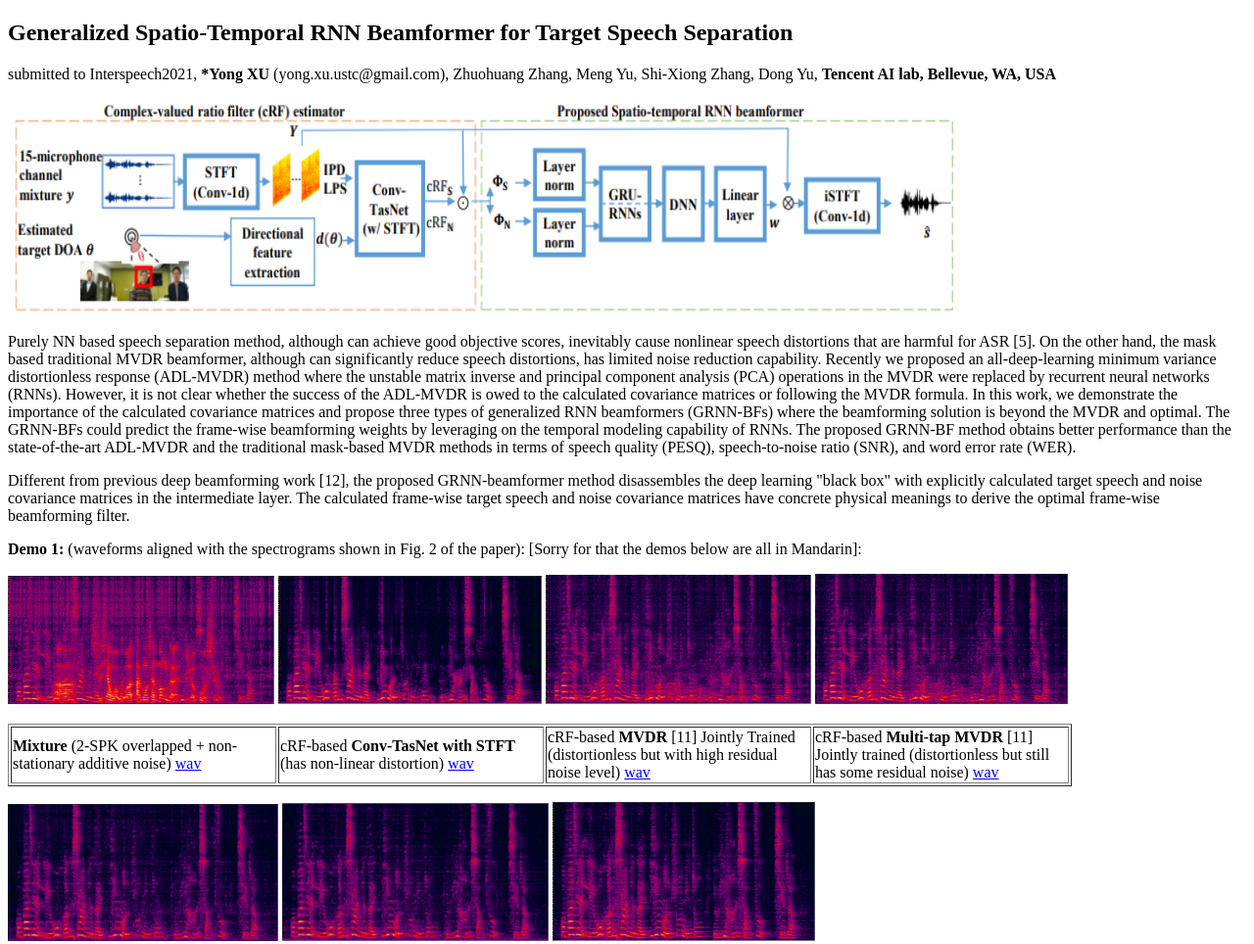
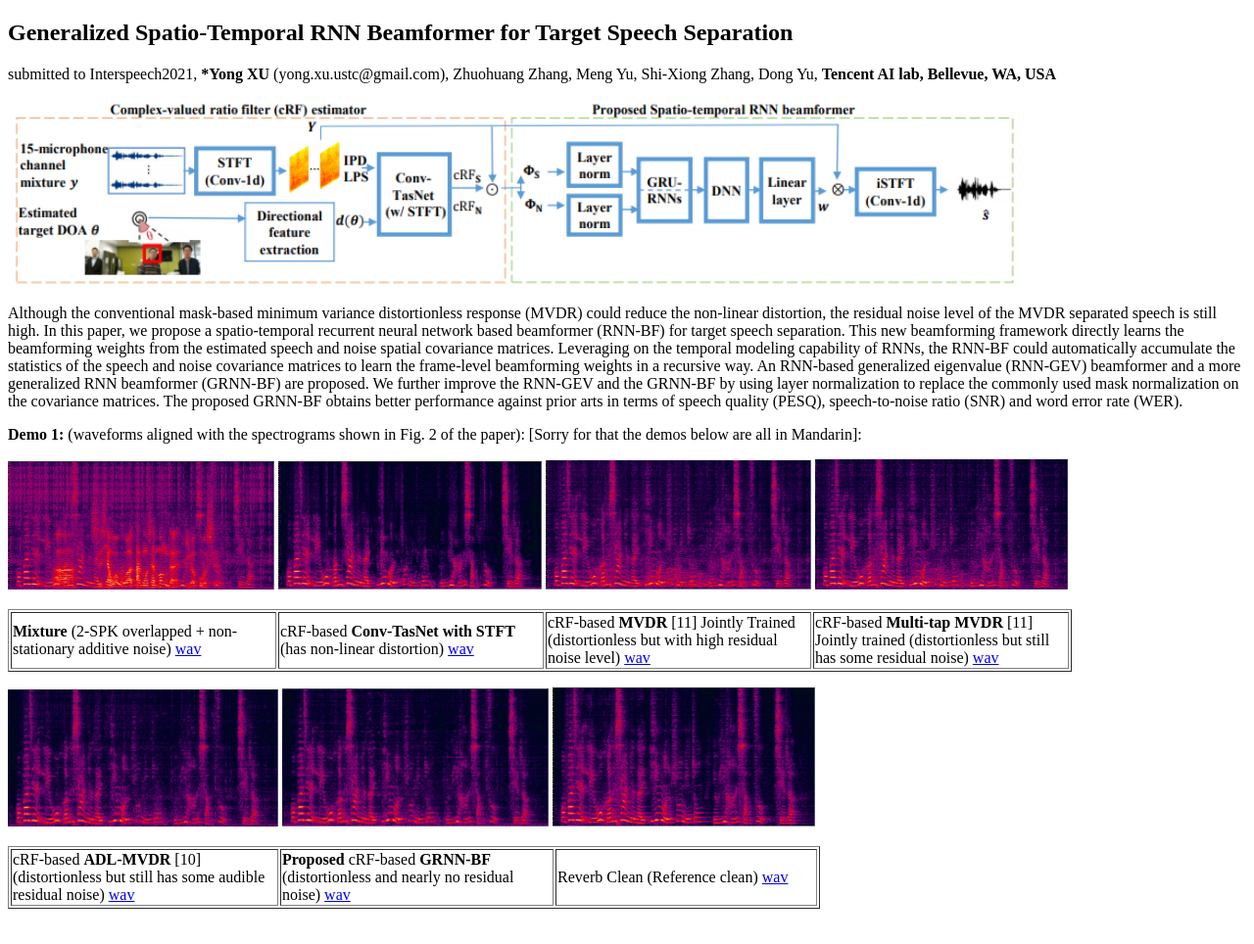
Before and after one commit to yongxuUSTC/grnnbf, a plain HTML site: page index.html in a window 1280 px wide. Shown: the top 964 px of the page at 98% size. Drawn offline with Linux system fonts and the light colour scheme.

Commit message:
Add files via upload

```diff
--- a/index.html
+++ b/index.html
@@ -8,9 +8,8 @@
 <body>
 <h2 id="neural-spatio-temporal-filtering-for-target-speech-separation">Generalized Spatio-Temporal RNN Beamformer for Target Speech Separation</h2>
 <p>submitted to Interspeech2021,   <strong>*Yong XU</strong> (yong.xu.ustc@gmail.com), Zhuohuang Zhang, Meng Yu, Shi-Xiong Zhang, Dong Yu, <strong>Tencent AI lab, Bellevue, WA, USA</strong></p>
-<p><img src="system_overview.png" width="971" height="223" /></p>
-<p>Purely NN based speech separation method, although can achieve good objective scores, inevitably cause nonlinear speech distortions that are harmful for ASR [5]. On the other hand, the mask based traditional MVDR beamformer, although can significantly reduce speech distortions, has limited noise reduction capability. Recently we proposed an all-deep-learning minimum variance distortionless response (ADL-MVDR) method where the unstable matrix inverse and principal component analysis (PCA) operations in the MVDR were replaced by recurrent neural networks (RNNs). However, it is not clear whether the success of the ADL-MVDR is owed to the calculated covariance matrices or following the MVDR formula. In this work, we demonstrate the importance of the calculated covariance matrices and propose three types of generalized RNN beamformers (GRNN-BFs) where the beamforming solution is beyond the MVDR and optimal. The GRNN-BFs could predict the frame-wise beamforming weights by leveraging on the temporal modeling capability of RNNs. The proposed GRNN-BF method obtains better performance than the state-of-the-art ADL-MVDR and the traditional mask-based MVDR methods in terms of speech quality (PESQ), speech-to-noise ratio (SNR), and word error rate (WER).</p>
-<p>Different from previous deep beamforming work [12], the proposed GRNN-beamformer method disassembles the deep learning &quot;black box&quot; with explicitly calculated target speech and noise covariance matrices in the intermediate layer. The calculated frame-wise target speech and noise covariance matrices have concrete physical meanings to derive the optimal frame-wise beamforming filter.</p>
+<p><img src="system_overview.png" width="1033" height="194" /></p>
+<p>Although the conventional mask-based minimum variance distortionless response (MVDR) could reduce the non-linear distortion, the residual noise level of the MVDR separated speech is still high. In this paper, we propose a spatio-temporal recurrent neural network based beamformer (RNN-BF) for target speech separation. This new beamforming framework directly learns the beamforming weights from the estimated speech and noise spatial covariance matrices. Leveraging on the temporal modeling capability of RNNs, the RNN-BF could automatically accumulate the statistics of the speech and noise covariance matrices to learn the frame-level beamforming weights in a recursive way. An RNN-based generalized eigenvalue (RNN-GEV) beamformer and a more generalized RNN beamformer (GRNN-BF) are proposed. We further improve the RNN-GEV and the GRNN-BF by using layer normalization to replace the commonly used mask normalization on the covariance matrices. The proposed GRNN-BF obtains better performance against prior arts in terms of speech quality (PESQ), speech-to-noise ratio (SNR) and word error rate (WER). </p>
 <p><strong>Demo 1:</strong> (waveforms aligned with the spectrograms shown in Fig. 2 of the paper): [Sorry for that the demos below are all in Mandarin]:</p>
 <p><img src="audio/mix.png" width="272" height="131" /> <img src="audio/cm.png" width="269" height="131" /> <img src="audio/cm_mvdr.png" width="271" height="132" /> <img src="audio/cm_multi-tab_mvdr.png" width="258" height="133" /></p>
 <table width="1086" height="37" border="1">
@@ -51,7 +50,7 @@
 <p><strong>Demo 3: Real-world far-field recording and testing:</strong></p>
 <p><img src="180degree-camera-and-15-element-mic-array.png" width="573" height="94" /></p>
 <p>15-element non-uniform linear microphone array and colocated 180 degree wide-angle camera for our real-world video and audio recording</p>
-<p>For the real-world videos, as the 180-degree wide-angle camera is colocated with the linear mic array, the rough DOA of the target speaker could be estimated according to the location of the target speaker in the whole camera view [1]. Face detection and face tracking are conducted to track the target speaker's DOA. (Note that in our simulation data, there is no need to do face tracking, because the video of each overlapped speaker is already in single-face mode after the data cleaning and filtering process.)</p>
+<p>For the real-world videos, as the 180-degree wide-angle camera is colocated with the linear mic array, the rough DOA of the target speaker could be estimated according to the location of the target speaker in the whole camera view [1]. Face detection and face tracking are conducted to track the target speaker's DOA. (Note that for the simulated data, the ground-truth target DOA is known.)</p>
 <p>
   <video src="video/real_world_demo1_mixture.mp4" width="287" height="136" controls preload></video>
   <video src="video/real_world_demo1_male_enh_mtmvdr.mp4" width="287" height="136" controls preload></video>
```
